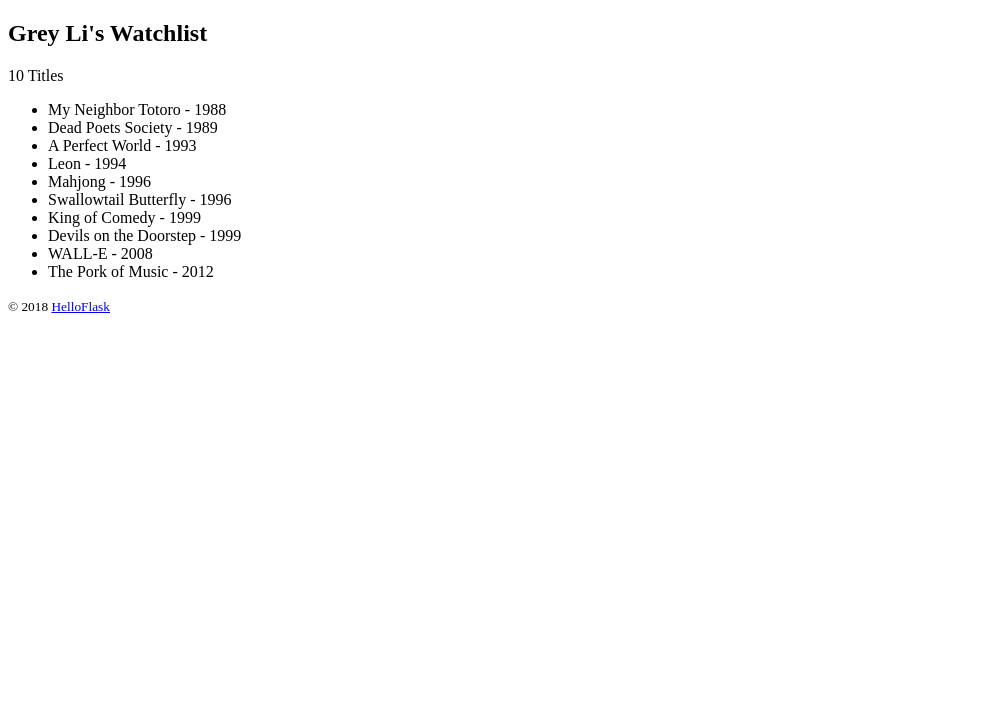
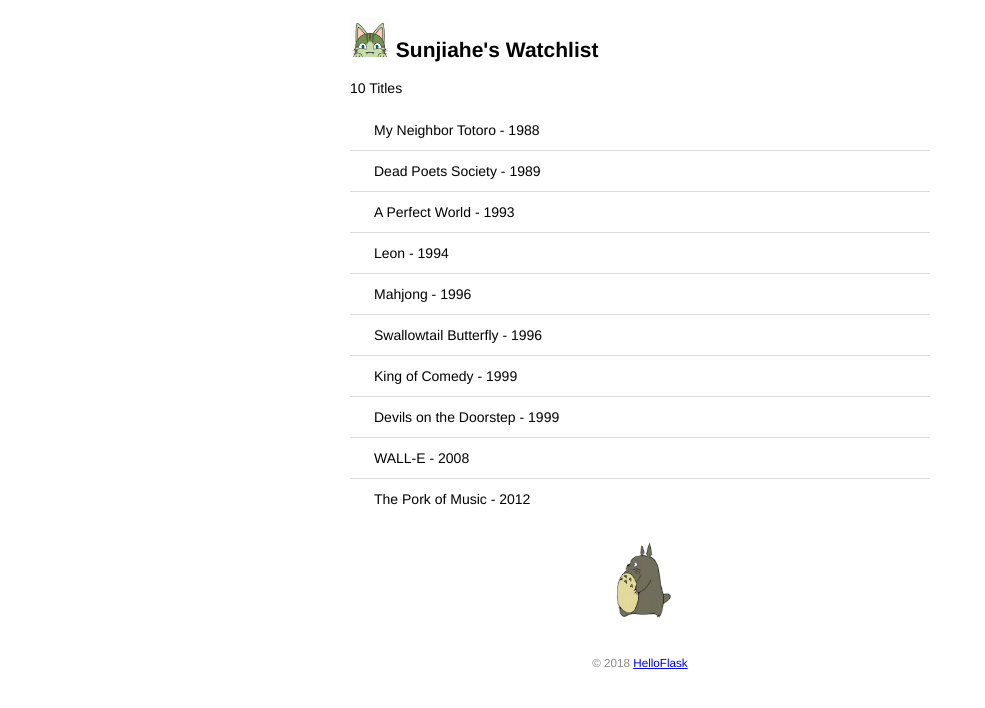
Before and after one commit to sunjiahe-hub/watchlist, a Flask app: page / in a window 1280 px wide. Shown: the top 708 px of the page, without its empty margins (0-985 px from the left). Run offline with Flask 2, Linux system fonts and the light colour scheme.

Commit message:
Add static files

```diff
--- a/app.py
+++ b/app.py
@@ -31,11 +31,10 @@ def test_url_for():
 @app.route('/')
 def index():
     return render_template('index.html', name=name, movies=movies)
+    # 注意：上面的name为字符串参数、movies为列表参数。
 
 
-
-
-name = 'Grey Li'
+name = 'Sunjiahe'
 movies = [
 {'title': 'My Neighbor Totoro', 'year': '1988'},
 {'title': 'Dead Poets Society', 'year': '1989'},
--- /dev/null
+++ b/static/style.css
@@ -0,0 +1,42 @@
+/* 页面整体 */
+body {
+    margin: auto;
+    max-width: 580px;
+    font-size: 14px;
+    font-family: Helvetica, Arial, sans-serif;
+}
+/* 页脚 */
+footer {
+    color: #888;
+    margin-top: 15px;
+    text-align: center;
+    padding: 10px;
+}
+/* 头像 */
+.avatar {
+    width: 40px;
+}
+/* 电影列表 */
+.movie-list {
+    list-style-type: none;
+    padding: 0;
+    margin-bottom: 10px;
+    box-shadow: 0 2px 5px 0 rgba(0, 0, 0, 0.16), 0 2px 10px 0 rg
+    ba(0, 0, 0, 0.12);
+}
+.movie-list li {
+    padding: 12px 24px;
+    border-bottom: 1px solid #ddd;
+}
+.movie-list li:last-child {
+    border-bottom:none;
+}
+.movie-list li:hover {
+    background-color: #f8f9fa;
+}
+/* 龙猫图片 */
+.totoro {
+    display: block;
+    margin: 0 auto;
+    height: 100px;
+}
--- a/templates/index.html
+++ b/templates/index.html
@@ -3,16 +3,24 @@
 <head>
     <meta charset="utf-8">
     <title>{{ name }}'s Watchlist</title>
+    <link rel="icon" href="{{ url_for('static', filename='images/avatar.png') }}">
+    <link rel="stylesheet" href="{{ url_for('static', filename='style.css') }}" type="text/css">
 </head>
 <body>
-    <h2>{{ name }}'s Watchlist</h2>
+    <h2>
+    <img class="avatar" alt="Avatar" src="{{ url_for('static', filename='images/avatar.png') }}">
+    {{ name }}'s Watchlist
+    </h2>
     {# 使用 length 过滤器获取 movies 变量的长度 #}
     <p>{{ movies|length }} Titles</p>
-    <ul>
+    <ul class="movie-list">
         {% for movie in movies %} {# 迭代 movies 变量 #}
         <li>{{ movie.title }} - {{ movie.year }}</li> {# 等同于 movie['title'] #}
         {% endfor %} {# 使用 endfor 标签结束 for 语句 #}
     </ul>
+
+    <img class="totoro" alt="Walking Totoro" src="{{ url_for('static', filename='images/totoro.gif') }}">
+
     <footer>
         <small>&copy; 2018 <a href="http://helloflask.com/tutorial">HelloFlask</a></small>
     </footer>
```
Also changed, not shown: static/images/avatar.png (added), static/images/totoro.gif (added).
